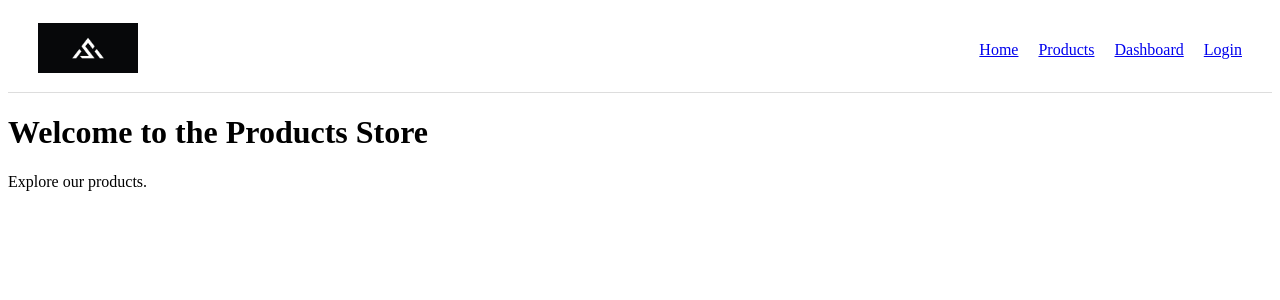
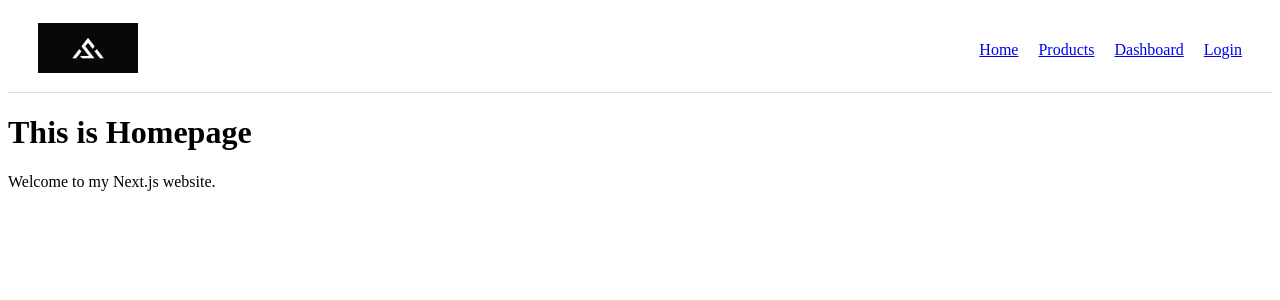
Before and after one commit to Kapil0212/nextjs-routing-task, a Next.js app: page / in a window 1280 px wide. Shown: the top 300 px of the page. Built offline with nearby package versions, Linux system fonts and the light colour scheme; no server answers.

Commit message:
Add static and dynamic metadata

```diff
--- a/app/page.js
+++ b/app/page.js
@@ -1,8 +1,13 @@
+export const metadata = {
+  title: "This is Homepage",
+  description: "Welcome to my Next.js website",
+};
+
 export default function HomePage() {
   return (
     <main>
-      <h1>Welcome to the Products Store</h1>
-      <p>Explore our products.</p>
+      <h1>This is Homepage</h1>
+      <p>Welcome to my Next.js website.</p>
     </main>
   );
 }
```
Also changed, not shown: app/posts/[id]/page.js (added, +26 -0 lines).
